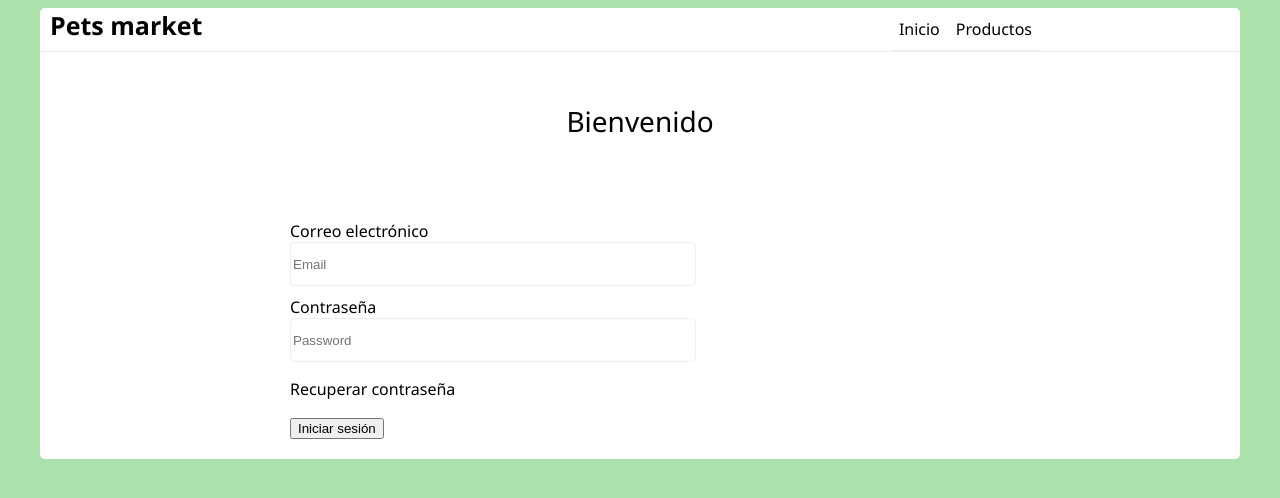
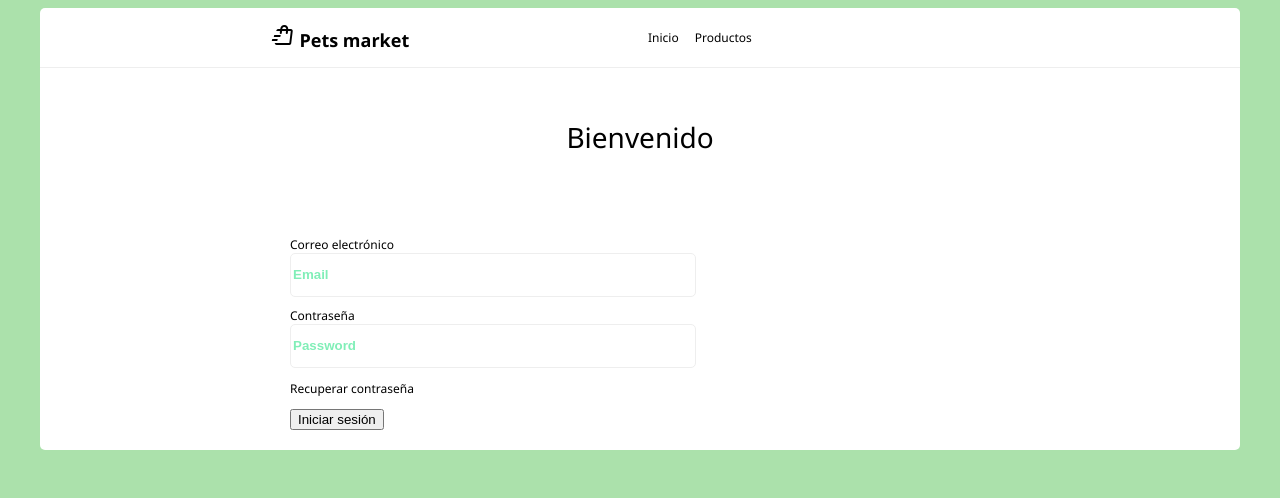
Before and after one commit to jorgeluisbenavides/pets-ecommerce, a plain HTML site: page index.html in a window 1280 px wide. Drawn offline with nearby package versions, Linux system fonts and the light colour scheme.

Commit message:
Cambio en nav-bar y en inputs

```diff
--- a/css/styles.css
+++ b/css/styles.css
@@ -1,6 +1,7 @@
 :root {
   --main-color-background: #abe1ab;
-  --main-color-withe: #ffffff;
+  --main-color-primary: #05df72;
+  --main-color-white: #ffffff;
   --main-color-gray: #eee;
   --main-color-black: #000;
   --main-border: 5px;
@@ -9,13 +10,36 @@
 body {
   background-color: var(--main-color-background);
   font-family: "Segoe UI", Tahoma, Geneva, Verdana, sans-serif;
+  font-size: 12px;
 }
 
 .container-primary {
   margin: 0 auto;
   max-width: 1200px;
-  background-color: var(--main-color-withe);
+  background-color: var(--main-color-white);
   border-radius: var(--main-border);
+}
+
+.nav-bar {
+  max-width: 100%;
+  margin-bottom: 5px;
+  display: flex;
+  flex-wrap: wrap;
+}
+
+.nav-bar > div {
+  flex: 1 1 300px;
+  align-self: center;
+}
+
+.nav-bar {
+  max-width: 100%;
+  border-bottom: solid 1px var(--main-color-gray);
+}
+
+.nav-bar h1 {
+  text-align: center;
+  font-size: 18px;
 }
 
 .nav-bar ul {
@@ -23,15 +47,6 @@ body {
   overflow: hidden;
   margin: 0px;
   padding: 0px;
-  border-bottom: solid 1px var(--main-color-gray);
-}
-
-.nav-bar {
-  max-width: 100%;
-}
-
-.nav-bar .title > li {
-  width: 500px;
 }
 
 .nav-bar li {
@@ -42,12 +57,7 @@ body {
   display: block;
   color: var(--main-color-black);
   padding: 10px 8px;
-
   text-decoration: none;
-}
-
-.nav-bar .menu {
-  float: right;
 }
 
 .nav-bar .title h1 {
@@ -58,7 +68,19 @@ body {
   background-color: var(--main-color-gray);
 }
 
-/***************************/
+/********Forms*******************/
+input:focus {
+  background-color: var(--main-color-background);
+  outline: unset;
+  color: var(--main-color-white);
+}
+
+input::placeholder {
+  font-weight: bold;
+  opacity: 0.5;
+  color: var(--main-color-primary);
+}
+/********Login*******************/
 
 .login {
   max-width: 800px;
--- a/index.html
+++ b/index.html
@@ -6,13 +6,15 @@
   <meta charset='utf-8'>
   <meta http-equiv='X-UA-Compatible' content='IE=edge'>
   <meta name='viewport' content='width=device-width, initial-scale=1'>
+  <link rel="stylesheet"
+    href="https://fonts.googleapis.com/css2?family=Material+Symbols+Outlined:opsz,wght,FILL,GRAD@20..48,100..700,0..1,-50..200&icon_names=shopping_bag_speed" />
   <link rel="stylesheet" href="./css/styles.css">
 </head>
 
 <body>
   <div class="container-primary">
     <section>
-      <div class="nav-bar">
+      <!-- <div class="nav-bar">
         <ul class="title">
           <li>
             <h1>Pets market</h1>
@@ -24,6 +26,24 @@
             </ul>
           </li>
         </ul>
+      </div> -->
+      <div class="nav-bar">
+
+        <div>
+          <h1>
+            <span class="material-symbols-outlined">
+              shopping_bag_speed
+            </span>
+            Pets market
+          </h1>
+        </div>
+        <div>
+          <ul class="menu">
+            <li><a href="#">Inicio</a></li>
+            <li><a href="#">Productos</a></li>
+          </ul>
+        </div>
+
       </div>
     </section>
 
```
